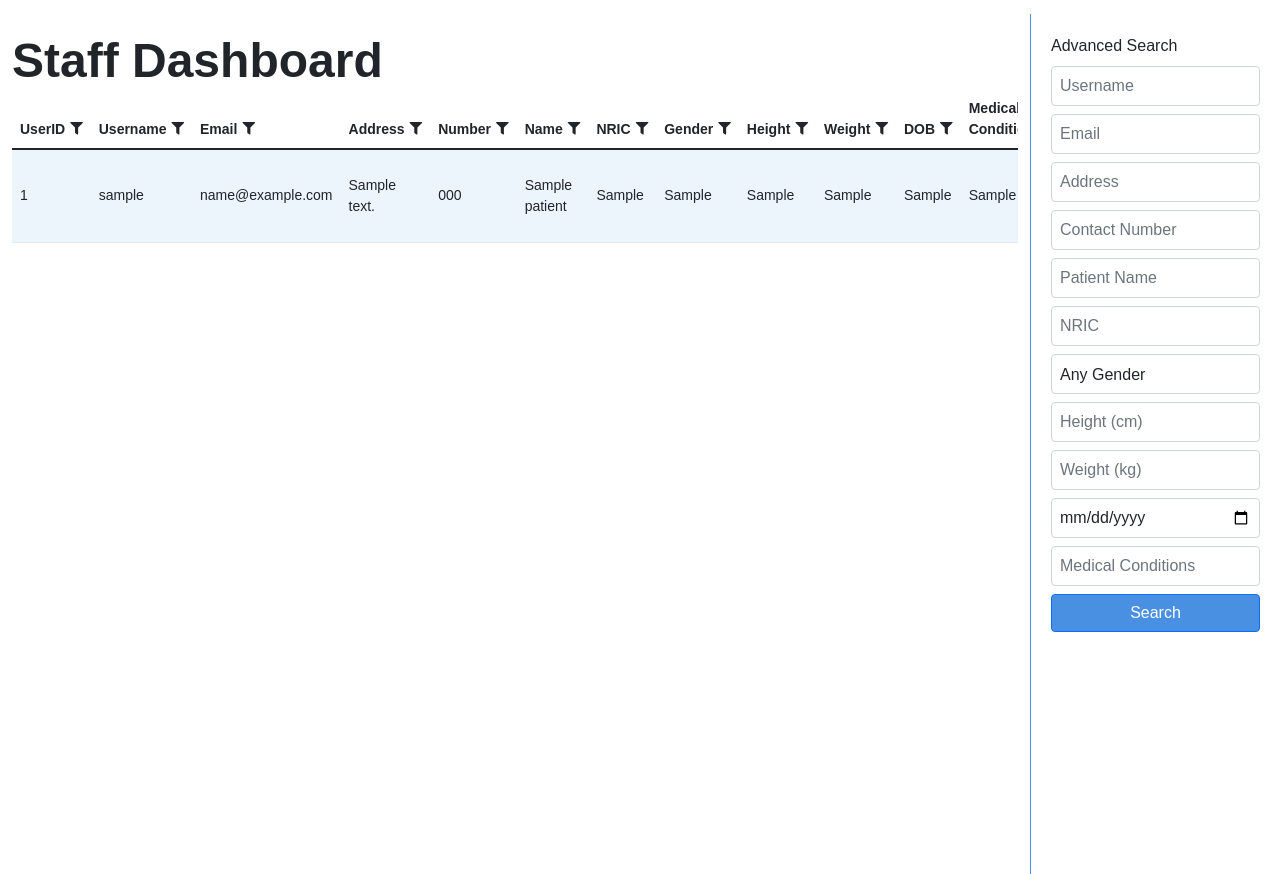
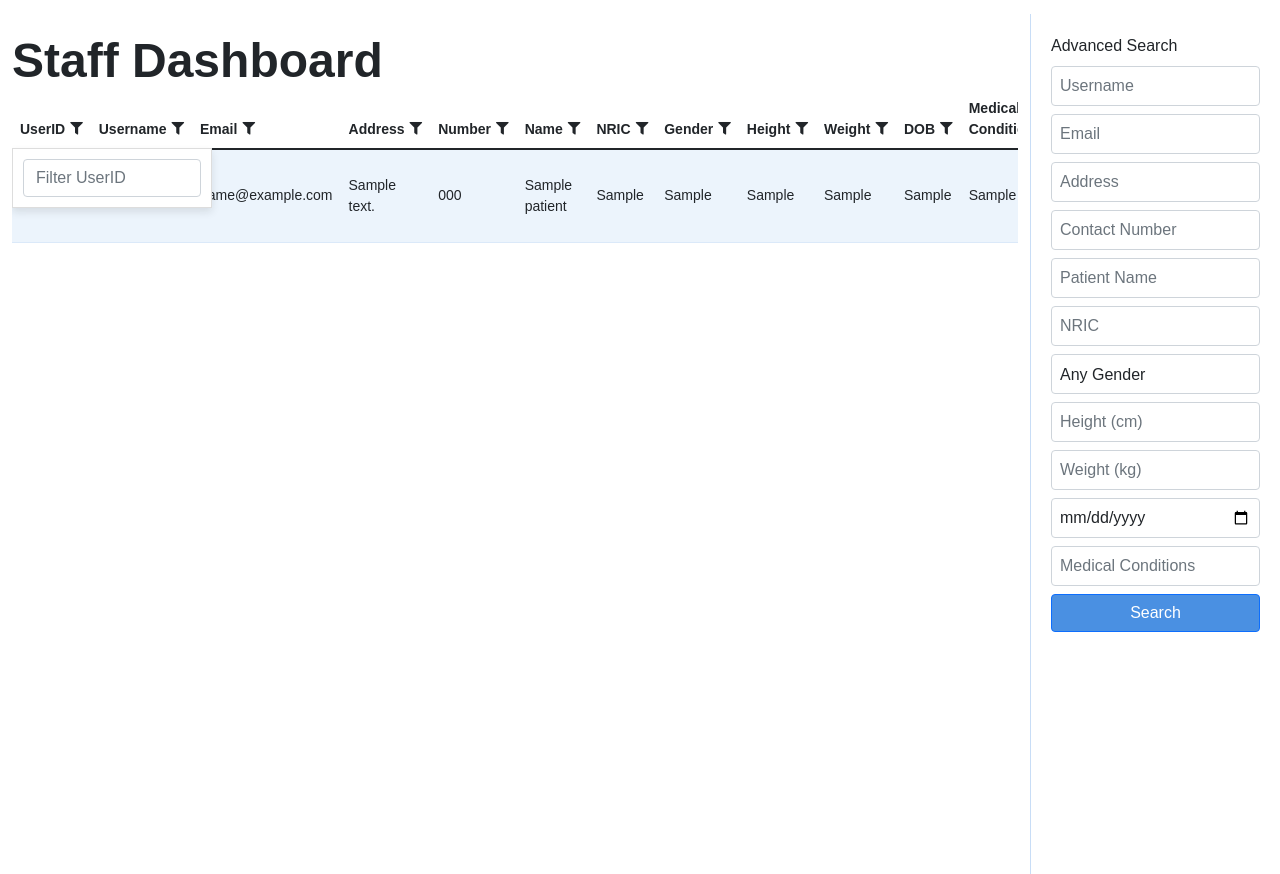
Before and after one commit to glenngx/INF2003-P2-Group15, a Flask app: page /staff_dashboard in a window 1280 px wide, after a click that opens the changed part. Shown: the part 56-930 px from the top of the page. Run offline with Flask 3, Linux system fonts and the light colour scheme; the visitor is signed in with stand-in values (Sample User, id 1); tables that the repository leaves empty or names only in its code hold one stand-in row (values such as "Sample post").

Commit message:
uncommented table heading filters

```diff
--- a/templates/staff_dashboard.html
+++ b/templates/staff_dashboard.html
@@ -7,29 +7,30 @@
     <link rel="stylesheet" href="https://cdnjs.cloudflare.com/ajax/libs/font-awesome/5.15.4/css/all.min.css">
 
     <style>
-        /* Adjust filter icon and input styles to be inline */
         .filter-header {
             display: inline-flex;
             align-items: center;
-            gap: 5px; /* Space between text and icon */
+            gap: 5px;
         }
 
         .filter-container {
             display: none;
             position: absolute;
-            top: -25px;  /* Move the filter container above the icon */
+            top: 100%;
             left: 0;
-            z-index: 999;  /* High z-index to ensure it's on top */
+            z-index: 9999;
             background-color: white;
-            padding: 5px;
+            padding: 10px;
             box-shadow: 0px 4px 8px rgba(0,0,0,0.1);
             border: 1px solid #ddd;
-            width: 160px;  /* Increase the width of the filter box */
+            width: 200px;
+            max-height: 150px;
+            overflow-y: auto;
         }
 
         .filter-icon {
             cursor: pointer;
-            font-size: 0.9em; /* Adjust icon size */
+            font-size: 0.9em;
         }
 
         .filter-input {
@@ -40,18 +41,15 @@
             position: relative;
         }
 
-        /* Ensure only one filter input is shown at a time */
         .filter-container.active {
             display: block;
         }
 
-        /* Fix clipping issue in case of overflow */
         .table-container {
             position: relative;
             overflow: visible;
         }
 
-        /* Style the Clear Filters button */
         .clear-filters {
             margin-top: 10px;
         }
@@ -77,7 +75,7 @@
     top: 70px;
     right: 0;
     height: 100%;
-    border-left: 1px solid var(--color-primary);
+    border-left: 1px solid rgba(74, 144, 226, 0.3);
     padding: 20px;
     display: flex;
     flex-direction: column;
@@ -105,7 +103,7 @@
     table-layout: auto;
 }
 
-.content-header{display: flex;}
+.content-header{display: flex;z-index: -2;width: fit-content;}
 
 .content-header h1{margin-bottom: 0 !important;}
 
@@ -358,33 +356,33 @@
         }
     }, 3000);  // 3000 milliseconds = 3 seconds
 
-    // // Function to toggle the visibility of filter inputs
-    // function toggleFilter(filterId) {
-    //     const filterDiv = document.getElementById(filterId);
-    //     const allFilters = document.querySelectorAll('.filter-container');
+    // Function to toggle the visibility of filter inputs
+    function toggleFilter(filterId) {
+        const filterDiv = document.getElementById(filterId);
+        const allFilters = document.querySelectorAll('.filter-container');
 
-    //     // Hide all filters first
-    //     allFilters.forEach(filter => {
-    //         if (filter !== filterDiv) {
-    //             filter.classList.remove('active');
-    //         }
-    //     });
+        // Hide all filters first
+        allFilters.forEach(filter => {
+            if (filter !== filterDiv) {
+                filter.classList.remove('active');
+            }
+        });
 
-    //     // Toggle the clicked filter
-    //     filterDiv.classList.toggle('active');
-    // }
+        // Toggle the clicked filter
+        filterDiv.classList.toggle('active');
+    }
 
-    // // Function to hide the filters when clicking outside of them
-    // document.addEventListener('click', function(event) {
-    //     const isClickInside = event.target.closest('.filter-header') || event.target.closest('.filter-container');
+    // Function to hide the filters when clicking outside of them
+    document.addEventListener('click', function(event) {
+        const isClickInside = event.target.closest('.filter-header') || event.target.closest('.filter-container');
 
-    //     if (!isClickInside) {
-    //         const allFilters = document.querySelectorAll('.filter-container');
-    //         allFilters.forEach(filter => {
-    //             filter.classList.remove('active');
-    //         });
-    //     }
-    // });
+        if (!isClickInside) {
+            const allFilters = document.querySelectorAll('.filter-container');
+            allFilters.forEach(filter => {
+                filter.classList.remove('active');
+            });
+        }
+    });
 
     // Submit the filter form automatically when the input is changed
     function submitFilter() {
```
